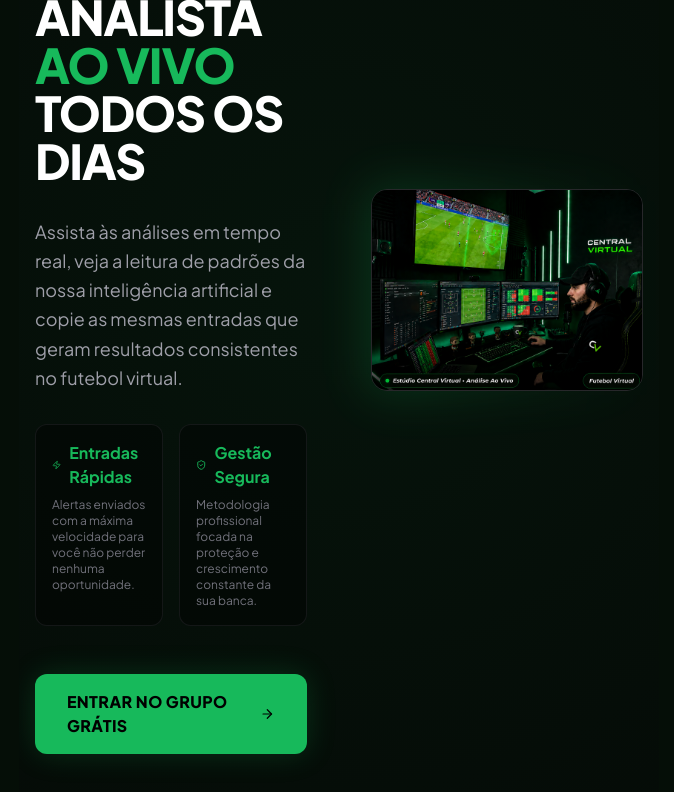
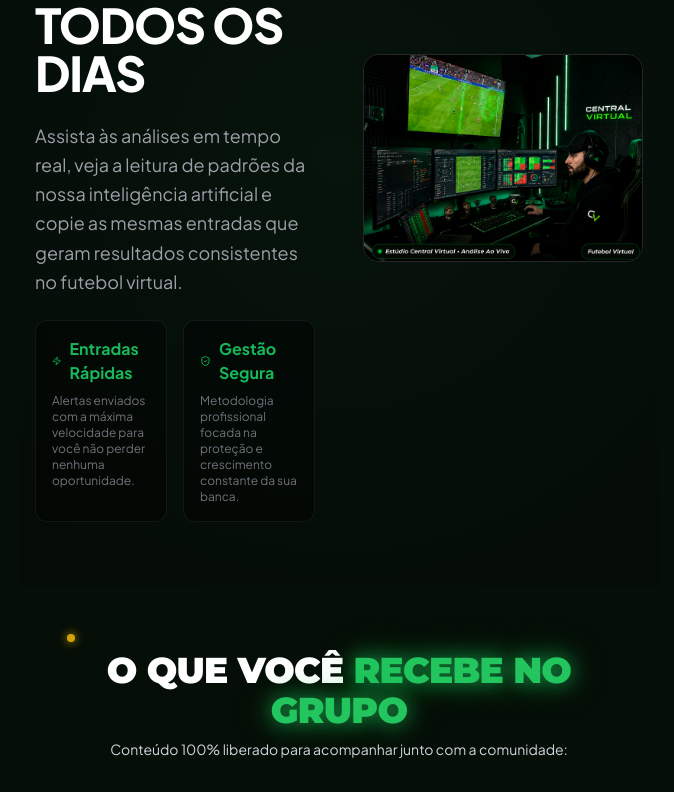
Before and after one commit to phpessoal99/centralvirtual, a React (Vite) app: page / in a window 1280 px wide. Shown: the part 1240-2032 px from the top of the page, without its empty margins (301-975 px from the left). Built offline with nearby package versions, Linux system fonts and the light colour scheme.

Commit message:
Update StudioSection.tsx

```diff
--- a/src/components/StudioSection.tsx
+++ b/src/components/StudioSection.tsx
@@ -1,30 +1,30 @@
 import React from 'react';
 import { motion } from 'framer-motion';
-import { Radio, Users, Star, ArrowRight, ShieldCheck, Zap } from 'lucide-react';
+import { Radio, ShieldCheck, Zap } from 'lucide-react';
 
 export const StudioSection: React.FC = () => {
   return (
-    <section className="py-24 bg-[#050B07] relative overflow-hidden" id="studio">
+    <section className="py-16 bg-[#050B07] relative overflow-hidden" id="studio">
       <div className="absolute inset-0 bg-[radial-gradient(circle_at_center,rgba(23,185,91,0.05)_0%,transparent_100%)]" />
 
       <div className="max-w-7xl mx-auto px-4 relative z-10">
-        <div className="grid lg:grid-cols-2 gap-16 items-center">
+        <div className="grid lg:grid-cols-2 gap-12 items-center">
 
           <motion.div
             initial={{ opacity: 0, x: -20 }}
             whileInView={{ opacity: 1, x: 0 }}
             viewport={{ once: true }}
-            className="space-y-8"
+            className="space-y-6"
           >
             <div className="inline-flex items-center gap-2 px-4 py-2 rounded-full bg-[#17b95b]/10 text-[#17b95b] border border-[#17b95b]/20 text-sm font-bold uppercase tracking-wider">
               <Radio size={16} className="animate-pulse" /> OPERAÇÃO DE VERDADE
             </div>
 
-            <h2 className="text-4xl md:text-5xl font-black tracking-tight text-white uppercase leading-none">
+            <h2 className="text-3xl md:text-5xl font-black tracking-tight text-white uppercase leading-none">
               ACOMPANHE O ANALISTA <span className="text-[#17b95b]">AO VIVO</span> TODOS OS DIAS
             </h2>
 
-            <p className="text-zinc-400 text-lg leading-relaxed">
+            <p className="text-zinc-400 text-base md:text-lg leading-relaxed">
               Assista às análises em tempo real, veja a leitura de padrões da nossa inteligência artificial e copie as mesmas entradas que geram resultados consistentes no futebol virtual.
             </p>
 
@@ -39,31 +39,19 @@ export const StudioSection: React.FC = () => {
                 <p className="text-xs text-zinc-500">Metodologia profissional focada na proteção e crescimento constante da sua banca.</p>
               </div>
             </div>
-
-            <div className="pt-4">
-              <a
-                href="https://t.me"
-                target="_blank"
-                rel="noopener noreferrer"
-                className="inline-flex items-center justify-center gap-3 w-full sm:w-auto px-8 py-4 rounded-xl bg-[#17b95b] hover:bg-[#149a4d] text-black font-black text-base uppercase tracking-wide transition-all shadow-[0_0_30px_rgba(23,185,91,0.2)] hover:scale-[1.02]"
-              >
-                ENTRAR NO GRUPO GRÁTIS <ArrowRight size={18} />
-              </a>
-            </div>
           </motion.div>
 
           <motion.div
             initial={{ opacity: 0, scale: 0.95 }}
             whileInView={{ opacity: 1, scale: 1 }}
             viewport={{ once: true }}
-            className="relative lg:ml-auto w-full max-w-md"
+            className="w-full"
           >
-            <div className="absolute -inset-1 rounded-2xl bg-gradient-to-r from-[#17b95b]/30 to-emerald-500/0 blur-xl opacity-75" />
             <div className="relative rounded-2xl overflow-hidden border border-zinc-800 bg-black/20 backdrop-blur">
               <img
                 src="/studio_original_upd2nd.png"
                 alt="Estúdio Central Virtual - Análise Ao Vivo"
-                className="w-full h-auto object-cover"
+                className="w-full h-auto max-h-[450px] object-contain mx-auto"
               />
             </div>
           </motion.div>
```
